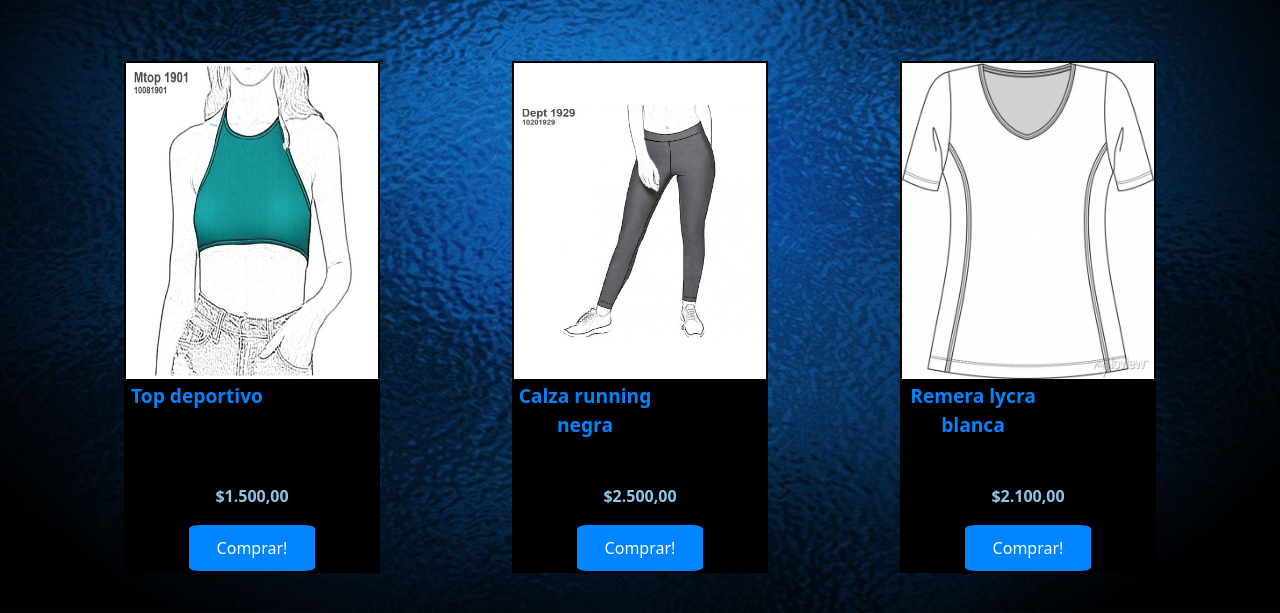
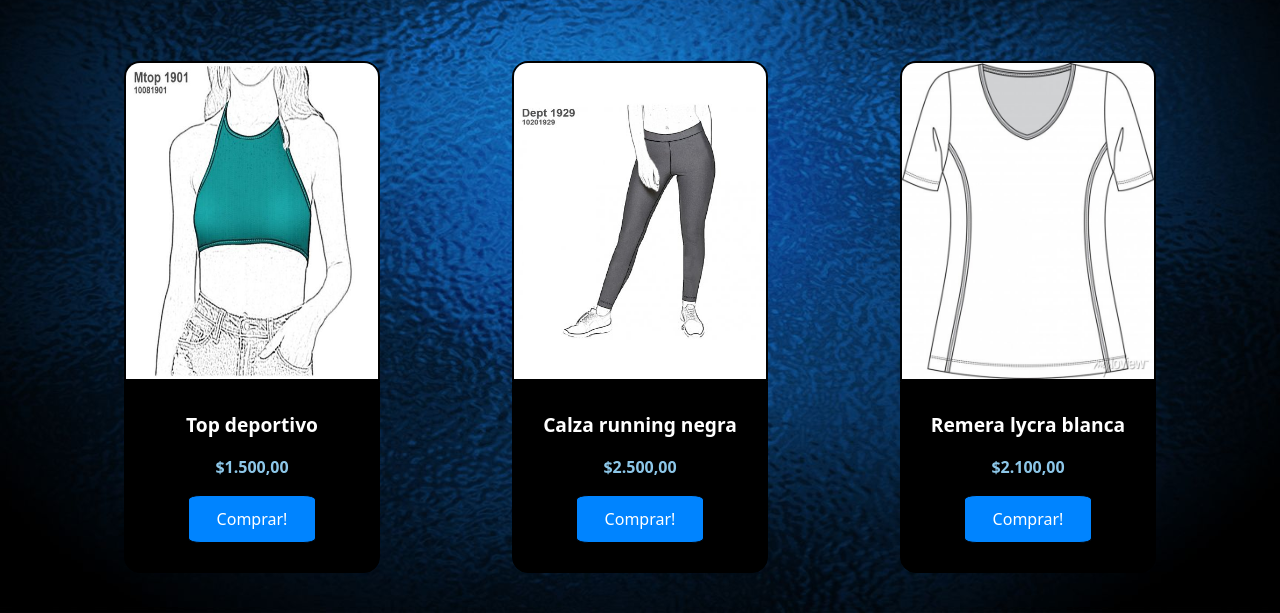
Before and after one commit to darioDe/nyawear, a website: page index.html in a window 1280 px wide. Shown: the part 187-800 px from the top of the page. Drawn offline with nearby package versions, Linux system fonts and the light colour scheme.

Commit message:
scss agregado

```diff
--- a/scss/main.scss
+++ b/scss/main.scss
@@ -123,6 +123,8 @@ h1 {
     img {
         @include sizes2;
         border: 2px solid $c4;
+        border-top-left-radius: 1rem;
+        border-top-right-radius: 1rem;
     }
 
     form {
@@ -135,9 +137,11 @@ h1 {
 .textBox {
     @include flexCol;
     @include sizes2;
-    border: 1px solid $c4;
+    border: $border1;
+    border-bottom-left-radius: 1rem;
+    border-bottom-right-radius: 1rem;
     background-color: $c4;
-    color: $c3;
+    color: $c2;
     text-align: center;
 
     form {
@@ -153,10 +157,9 @@ h1 {
 .titleBox {
     font-size: 1.2rem;
     font-weight: bold;
-    @include sizes2;
     @include flexRow;
     text-align: center;
-    color: $c3;
+    color: $c2;
 }
 
 .newinh2 {
```
Also changed, not shown: css/style.css.
